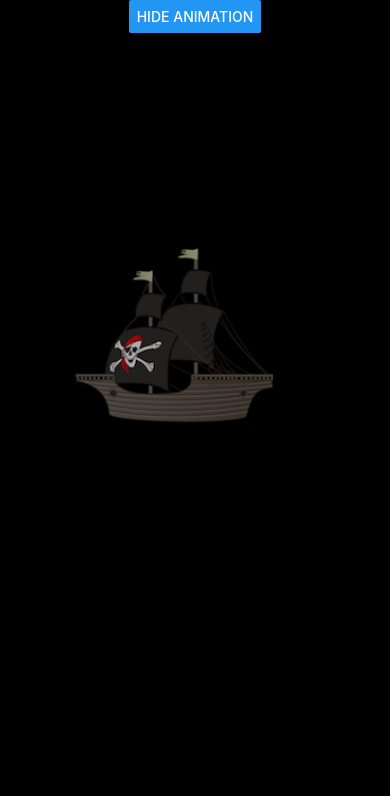
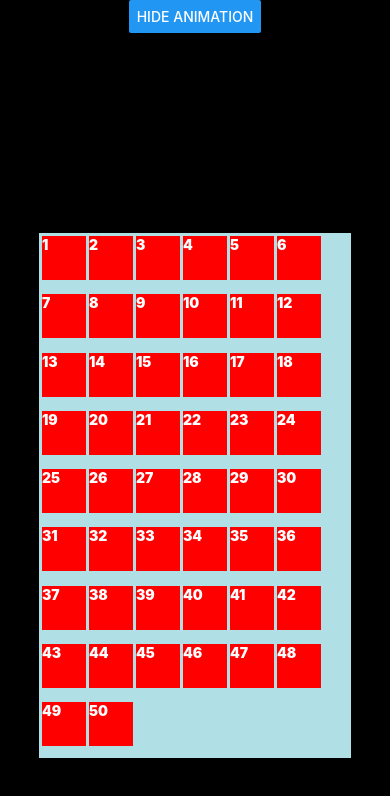
Before and after one commit to alexpaul/React-Native-Animations, a React Native app: screen / in a window 390 px wide. Both pictures are taken after a click on the button "SHOW ANIMATION". Shown: the top 796 px of the page. Built offline with nearby package versions, Linux system fonts and the light colour scheme.

Commit message:
added sequence animation

```diff
--- a/App.js
+++ b/App.js
@@ -11,6 +11,7 @@ import FadeView from './components/FadeView'
 import RotateView from './components/RotateView'
 import ScaleView from './components/ScaleView'
 import MovingView from './components/MovingView'
+import SequenceAnimation from './components/SequenceAnimation'
 
 export default class App extends React.Component {
   state = {
@@ -41,7 +42,13 @@ export default class App extends React.Component {
                 title='Hide Animation'
                 onPress={() => this.showAnimation()}
               />
-              <View style={{marginTop: 200, marginLeft: -600, width: '80%', height: '80%'}}>
+
+              {/* Only for the moving animation */}
+              {/* <View style={{marginTop: 200, marginLeft: -500, width: '80%', height: '80%'}}> */}
+                {/* Moving View */}
+                {/* <MovingView /> */}
+
+                <View style={{marginTop: 200, width: '80%', height: '80%'}}>
 
                 {/* Fade Animation  */}
                 {/* <FadeView/> */}
@@ -52,8 +59,8 @@ export default class App extends React.Component {
                 {/* Scale View */}
                 {/* <ScaleView/> */}
 
-                {/* Moving View */}
-                <MovingView />
+                {/* Sequence Animation */}
+                <SequenceAnimation/>
 
               </View>
             </View>
--- a/components/MovingView.js
+++ b/components/MovingView.js
@@ -23,7 +23,7 @@ export default class MovingView extends Component {
       this.state.movingScale,
       {
         toValue: 1,
-        duration: 5000,
+        duration: 10000,
         easing: Easing.linear //.ease,
       }
 
@@ -43,7 +43,7 @@ export default class MovingView extends Component {
           height: 200,
           marginLeft: move,
         }}
-        source={require('../assets/pirate-ship.png')}
+        source={require('../assets/pirate-ship-2.png')}
       />
     )
   }
--- /dev/null
+++ b/components/SequenceAnimation.js
@@ -0,0 +1,83 @@
+import React, { Component } from 'react'
+import { Animated,
+         View,
+         Text,
+         StyleSheet,
+         Image,
+         ScrollView,
+         Easing,
+       } from 'react-native'
+
+const arr = []
+for (let i = 1; i <= 50; i++) {
+  arr.push(i)
+}
+
+export default class SequenceAnimation extends Component {
+  constructor() {
+    super()
+    this.state = {
+      animatedValue: [],
+      arr: []
+    }
+    arr.forEach((value) => {
+      this.state.animatedValue[value] = new Animated.Value(0)
+    })
+    console.log(arr.length)
+  }
+
+  animateView() {
+    const animations = arr.map((item) => {
+      return Animated.timing(
+        this.state.animatedValue[item],
+        {
+          toValue: 1,
+          duration: 50,
+        }
+      )
+    })
+    Animated.sequence(animations).start()
+    console.log(animations.length)
+  }
+
+  componentDidMount() {
+    super.componentDidMount
+    this.animateView()
+  }
+
+  render() {
+    const animations = arr.map((a, i) => {
+      console.log('value of a ' + a)
+      return <Animated.Text
+                key={i}
+                style={{
+                  opacity: this.state.animatedValue[a],
+                  height: 44,
+                  width: 44,
+                  backgroundColor: 'red',
+                  marginLeft: 3,
+                  marginTop: 3,
+                  color: 'white',
+                  fontWeight: '900'
+                }}
+             >
+              {i+1}
+             </Animated.Text>
+    })
+
+    return (
+      <View style={styles.container}>
+        {animations}
+      </View>
+    )
+  }
+}
+
+const styles = StyleSheet.create({
+  container: {
+    flex: 1,
+    flexDirection: 'row',
+    flexWrap: 'wrap', // ??
+    backgroundColor: 'powderblue'
+  }
+})
```
Also changed, not shown: assets/pirate-ship-1.png (renamed from assets/pirate-ship.png), assets/pirate-ship-2.png (added).
